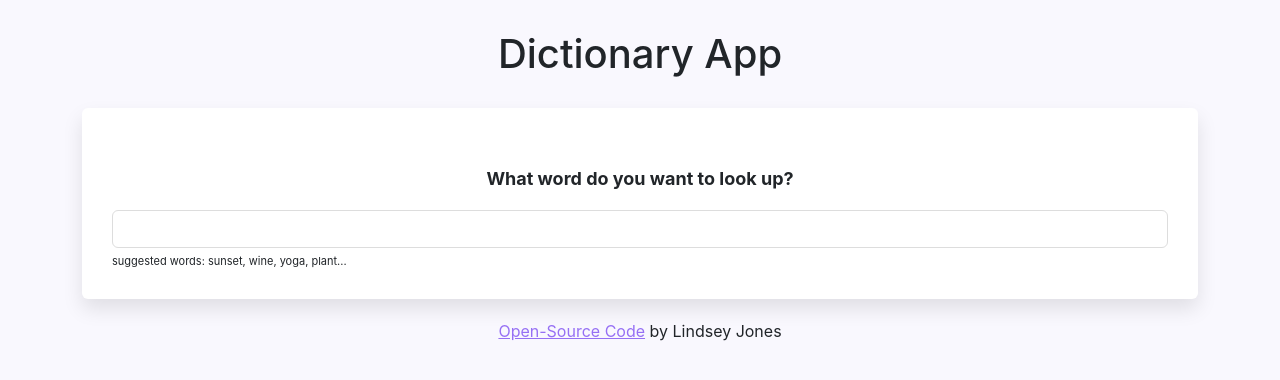
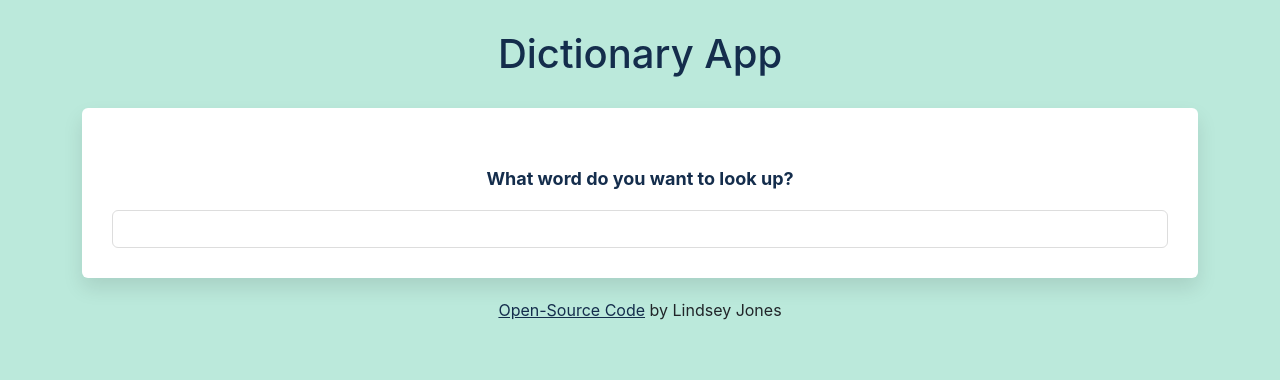
Before and after one commit to L-Jones-hub/React-Dictionary, a React (Create React App) app: page / in a window 1280 px wide. Shown: the top 380 px of the page. Built offline with nearby package versions, Linux system fonts and the light colour scheme; no server answers.

Commit message:
Changed colors in CSS

```diff
--- a/src/App.css
+++ b/src/App.css
@@ -1,14 +1,15 @@
 h1 {
   text-align: center;
   margin: 30px 0;
+  color: #142d4c;
 }
 
 body {
-  background: #f9f8fe;
+  background: #bbe9db;
 }
 
 a {
-  color: #9670f4;
+  color: #142d4c;
 }
 
 .App-header {
--- a/src/Dictionary.css
+++ b/src/Dictionary.css
@@ -16,7 +16,7 @@
   width: 100%;
   border-radius: 6px;
   padding: 6px 10px;
-  color: #333;
+  color: #142d4c;
   border: 1px solid #ddd;
 }
 
--- a/src/Dictionary.js
+++ b/src/Dictionary.js
@@ -56,9 +56,6 @@ export default function Dictionary(props) {
               defaultValue={props.defaultKeyword}
             />
           </form>
-          <div className="hint">
-            suggested words: sunset, wine, yoga, plant...
-          </div>
         </section>
         <Results results={results} />
         <Photos photos={photos} />
```
